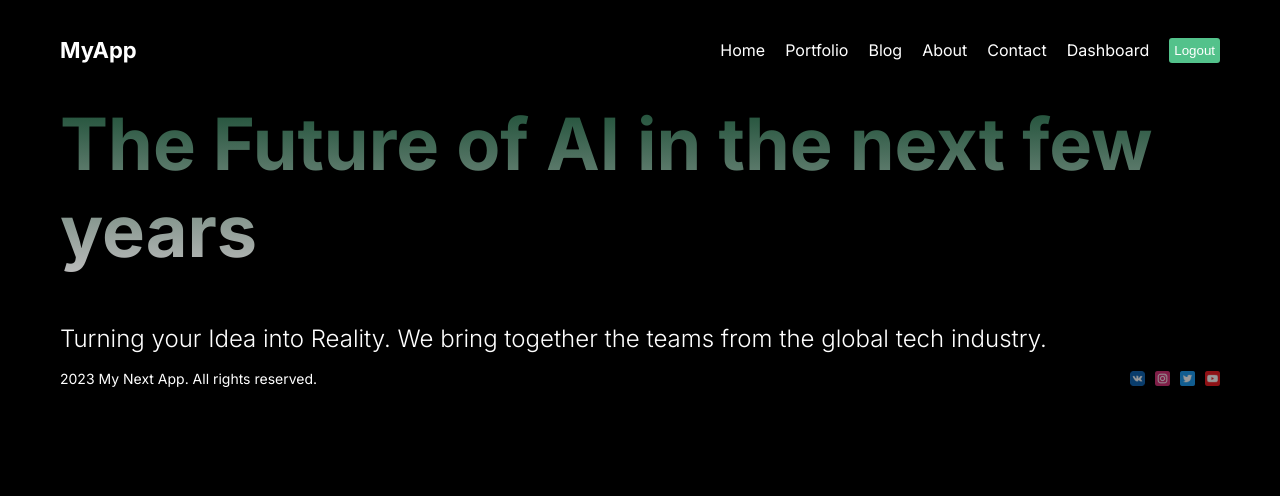
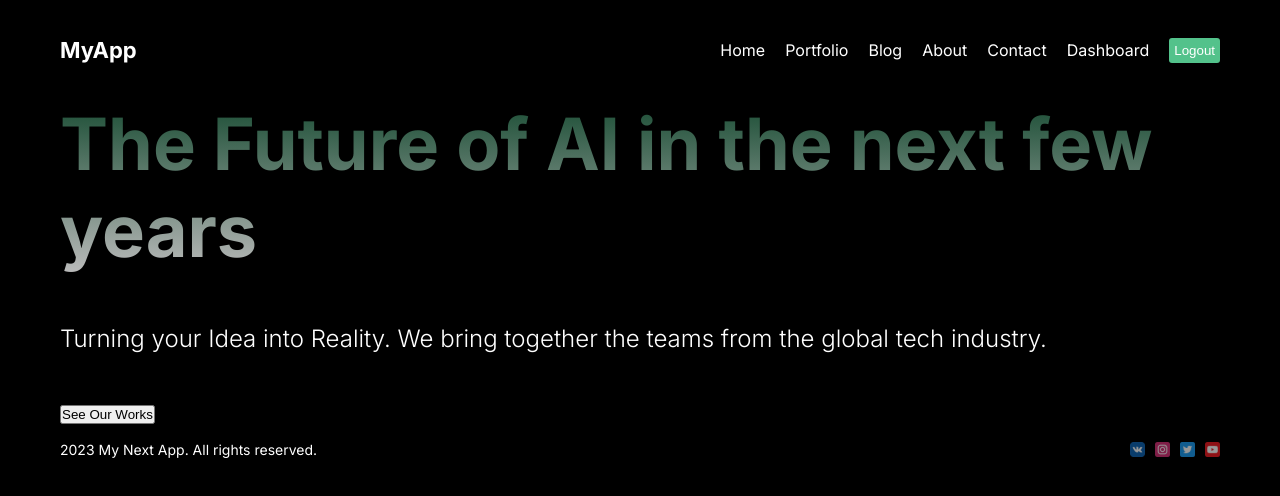
Before and after one commit to AinaSha/31github, a Next.js app: page / in a window 1280 px wide. Shown: the top 496 px of the page. Built offline with nearby package versions, Linux system fonts and the light colour scheme.

Commit message:
feat: create banner

```diff
--- a/src/app/page.jsx
+++ b/src/app/page.jsx
@@ -1,5 +1,6 @@
 import Image from 'next/image'
 import styles from './page.module.css'
+import Button from '@/components/button/Button'
 
 export default function Home() {
   return (
@@ -12,6 +13,7 @@
           Turning your Idea into Reality. We bring together the teams from the
           global tech industry.
         </p>
+        <Button url="/portfolio" text="See Our Works"/>
       </div>
     </main>
   )
--- /dev/null
+++ b/src/components/button/Button.jsx
@@ -0,0 +1,14 @@
+import Link from "next/link"
+import styles from "./button.module.css"
+
+import React from 'react'
+
+const Button = ({text, url}) => {
+  return (
+    <Link href={url}>
+      <button className={styles.container}>{text}</button>
+    </Link>
+  )
+}
+
+export default Button
```
Also changed, not shown: src/components/button/button.module.css (added).
